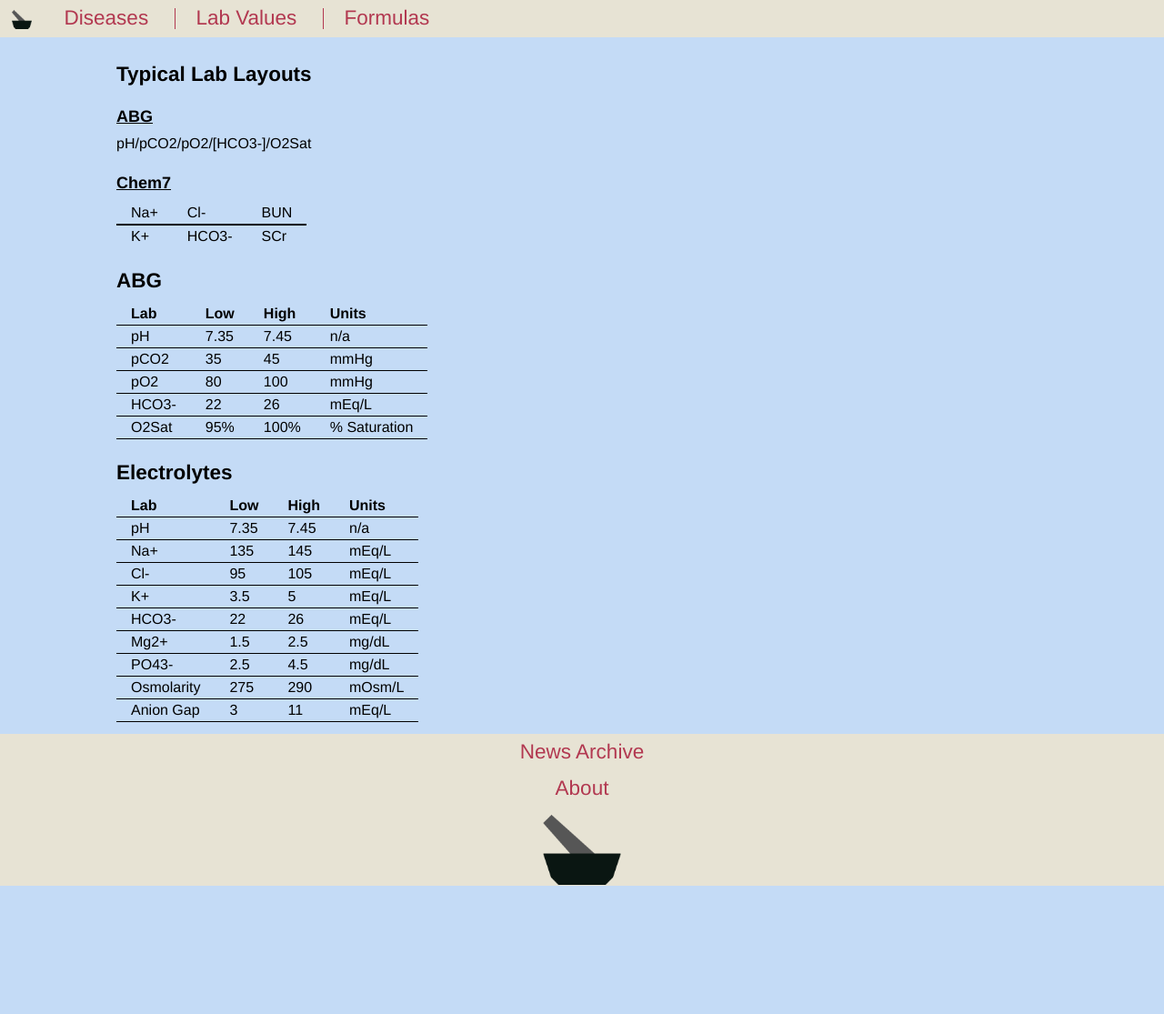
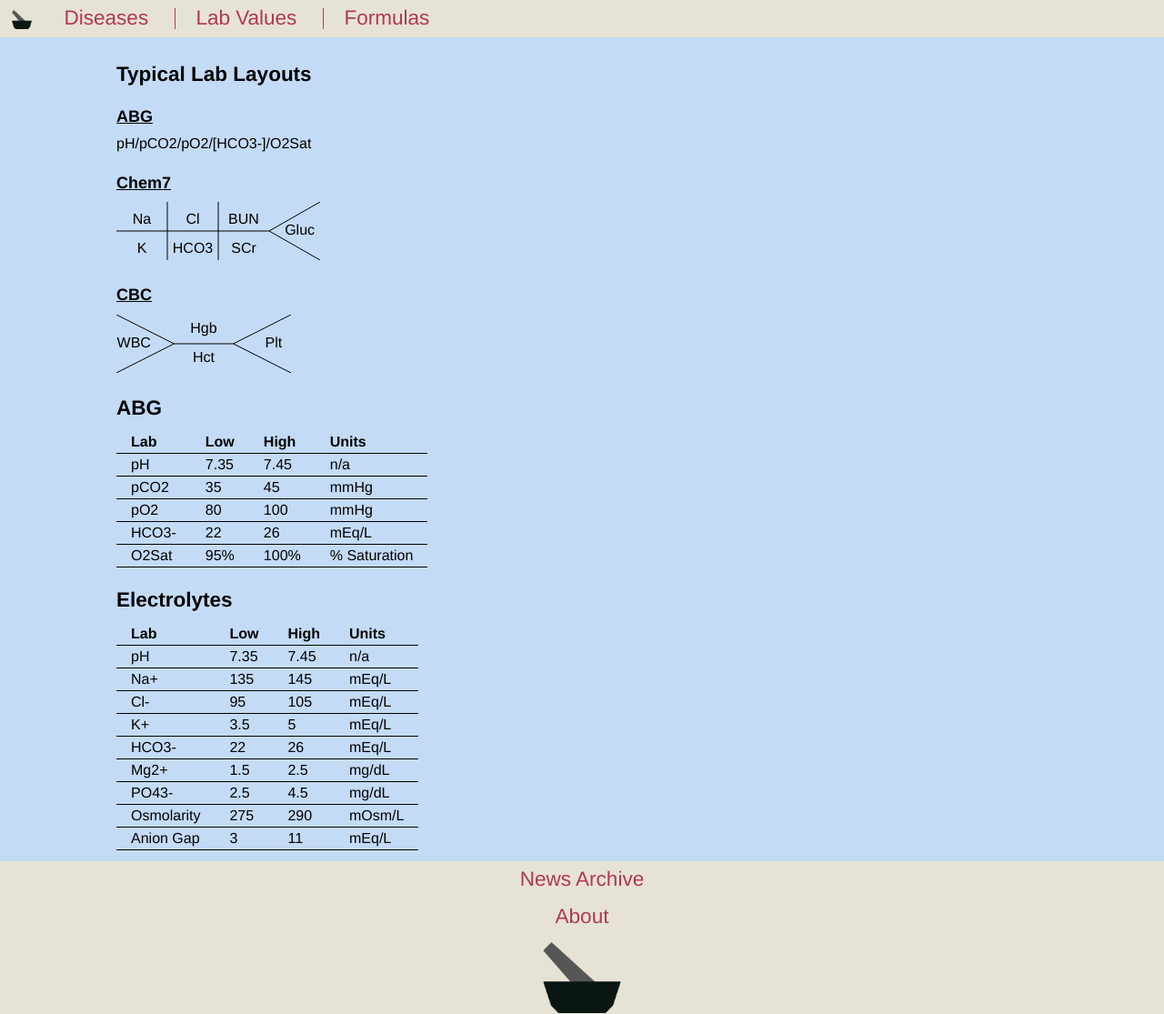
Before and after one commit to corbincox72/peripheral_brain, a Jekyll site: the page built from lab_values.html, in a window 1280 px wide. Shown: the whole page at 91% size. Built offline with Jekyll 4.4.1, drawn with Linux system fonts in a browser that asks for light colours; before the commit the page ends 974 px from its top, so only the background shows below that.

Commit message:
Added CBC and CHEM7

```diff
--- a/css/main.css
+++ b/css/main.css
@@ -191,12 +191,6 @@ td{
 th{
   font-weight: bold;
 }
-.chem7 tr:last-child{
-  border-top: 2px solid #000;
+.chem7{
+  margin-left: 10%;
 }
-.chem7 tr > td{
-  border-bottom: none;
-}
-.chem7 tr:hover{
-  background: none;
-}
--- a/lab_values.html
+++ b/lab_values.html
@@ -10,10 +10,35 @@ title: Lab Values | The Peripheral Brain
 <p>pH/pCO<sub>2</sub>/pO<sub>2</sub>/[HCO<sub>3</sub><sup>-</sup>]/O<sub>2</sub>Sat</p>
 
 <h3>Chem7</h3>
-<table class="chem7">
-  <tr><td>Na<sup>+</sup></td><td>Cl<sup>-</sup></td><td>BUN</td></tr>
-  <tr><td>K<sup>+</sup></td></td><td>HCO<sub>3</sub><sup>-</sup></td><td>SCr</td></tr>
-</table>
+
+<svg width="14em" height="4em" class="chem7">
+  <line x1="0" y1="50%" x2="75%" y2="50%" style="stroke-wdith:2px;stroke:black"/>
+  <line x1="75%" y1="50%" x2="100%" y2="100%" style="stroke-wdith:2px;stroke:black"/>
+  <line x1="75%" y1="50%" x2="100%" y2="0%" style="stroke-wdith:2px;stroke:black"/>
+  <line x1="50%" y1="0%" x2="50%" y2="100%" style="stroke-wdith:2px;stroke:black"/>
+  <line x1="25%" y1="0%" x2="25%" y2="100%" style="stroke-wdith:2px;stroke:black"/>
+  <text x="12.5%" y="1.5em" text-anchor="middle">Na</text>
+  <text x="12.5%" y="3.5em" text-anchor="middle">K</text>
+  <text x="37.5%" y="1.5em" text-anchor="middle">Cl</text>
+  <text x="37.5%" y="3.5em" text-anchor="middle">HCO3</text>
+  <text x="62.5%" y="1.5em" text-anchor="middle">BUN</text>
+  <text x="62.5%" y="3.5em" text-anchor="middle">SCr</text>
+  <text x="90%" y="2.25em" text-anchor="middle">Gluc</text>
+</svg>
+
+<h3>CBC</h3>
+<svg width="12em" height="4em" class="chem7">
+  <line x1="0" y1="0" x2="33%" y2="50%" style="stroke-wdith:2px;stroke:black"/>
+  <line x1="0" y1="100%" x2="33%" y2="50%" style="stroke-wdith:2px;stroke:black"/>
+  <line x1="33%" x2="67%" y1="50%" y2="50%" style="stroke-wdith:2px;stroke:black"/>
+  <line x1="100%" y1="0" x2="67%" y2="50%" style="stroke-wdith:2px;stroke:black"/>
+  <line x1="100%" y1="100%" x2="67%" y2="50%" style="stroke-wdith:2px;stroke:black"/>
+  <text x="10%" y="2.25em" text-anchor="middle">WBC</text>
+  <text x="90%" y="2.25em" text-anchor="middle">Plt</text>
+  <text x="50%" y="1.25em" text-anchor="middle">Hgb</text>
+  <text x="50%" y="3.25em" text-anchor="middle">Hct</text>
+
+</svg>
 
 <h2>ABG</h2>
   <table>
```
Also changed, not shown: 3 other files.
